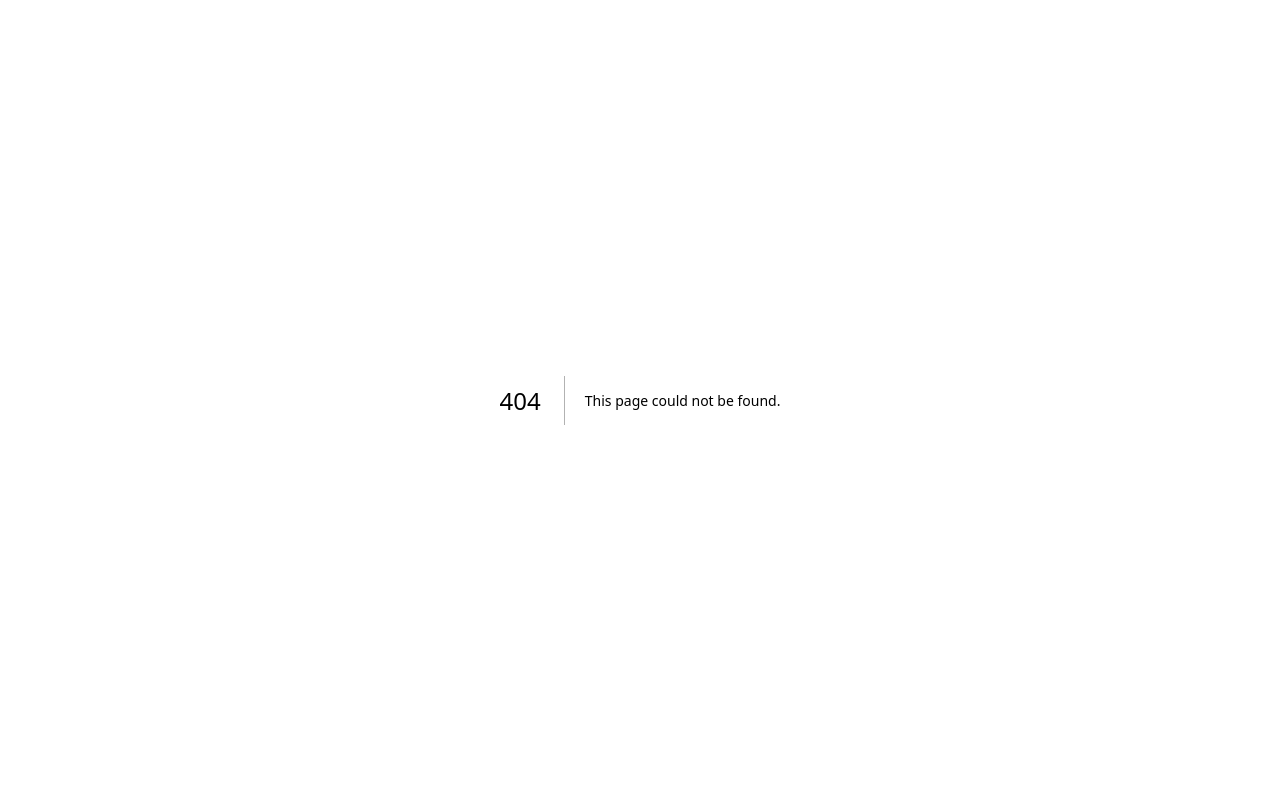
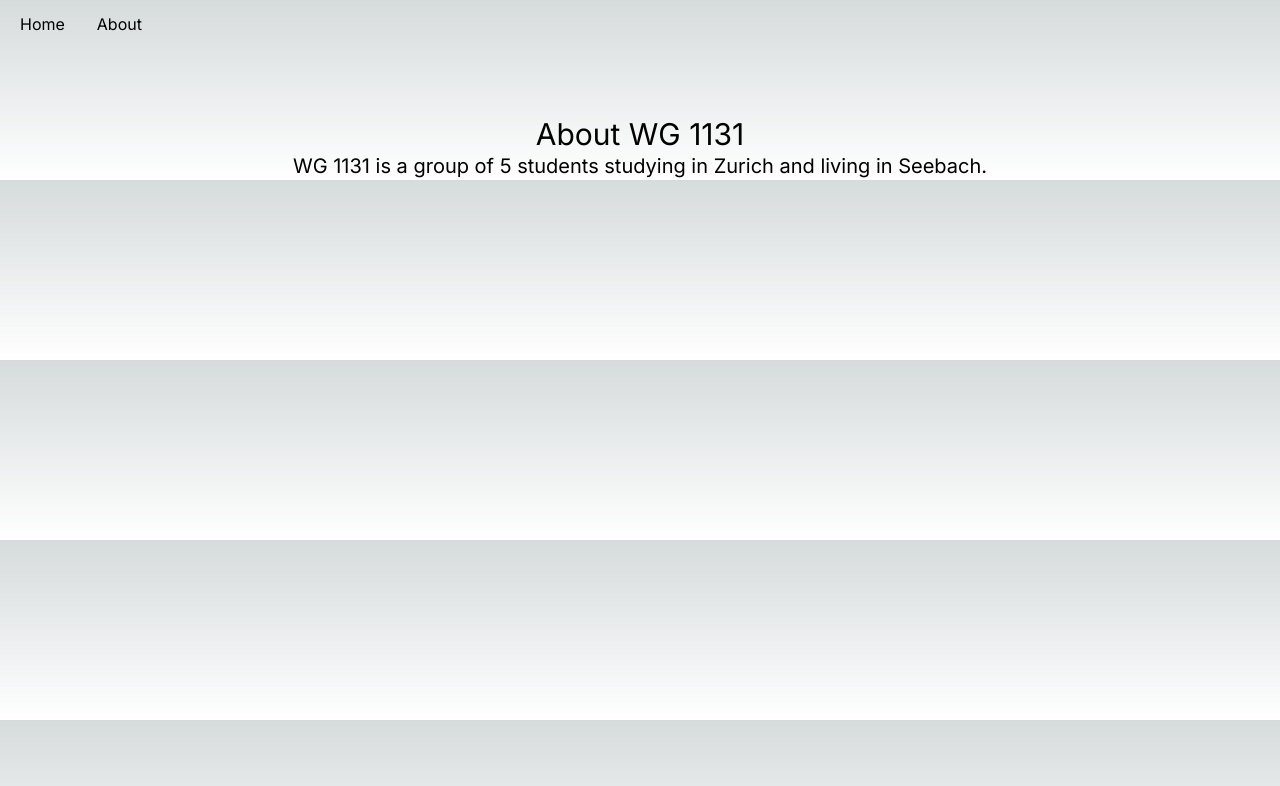
Before and after one commit to WG1131/main-website, a Next.js app: page /about in a window 1280 px wide. Before the commit this address had no page. Shown: the top 786 px of the page. Built offline with nearby package versions, Linux system fonts and the light colour scheme.

Commit message:
add about page and header

```diff
--- /dev/null
+++ b/app/about/page.tsx
@@ -0,0 +1,17 @@
+import Header from "../components/Header";
+
+export default function About() {
+  return (
+    <>
+      <Header />
+      <div class="container place-content-center mt-20">
+        <p class="text-3xl text-center"> About WG 1131 </p>
+        <p class="text-xl text-center">
+          {" "}
+          WG 1131 is a group of 5 students studying in Zurich and living in
+          Seebach.{" "}
+        </p>
+      </div>
+    </>
+  );
+}
--- /dev/null
+++ b/app/components/Header.tsx
@@ -0,0 +1,12 @@
+export default function Header() {
+  return (
+    <div class="mt-3 mx-5 flex justify-left	gap-x-8">
+      <a href="./">
+        <button>Home</button>
+      </a>
+      <a href="./about">
+        <button>About</button>
+      </a>
+    </div>
+  );
+}
--- a/app/page.tsx
+++ b/app/page.tsx
@@ -1,9 +1,12 @@
-import Image from 'next/image'
+import Header from "./components/Header";
 
 export default function Home() {
-  return ( <div class="container place-content-center">
-    <div class="pt-20"></div>
-    <p class="text-3xl text-center"> WG1131 </p>
-  </div>
-  )
+  return (
+    <>
+      <Header />
+      <div class="container place-content-center mt-80">
+        <p class="text-5xl text-center"> WG1131 </p>
+      </div>
+    </>
+  );
 }
```
